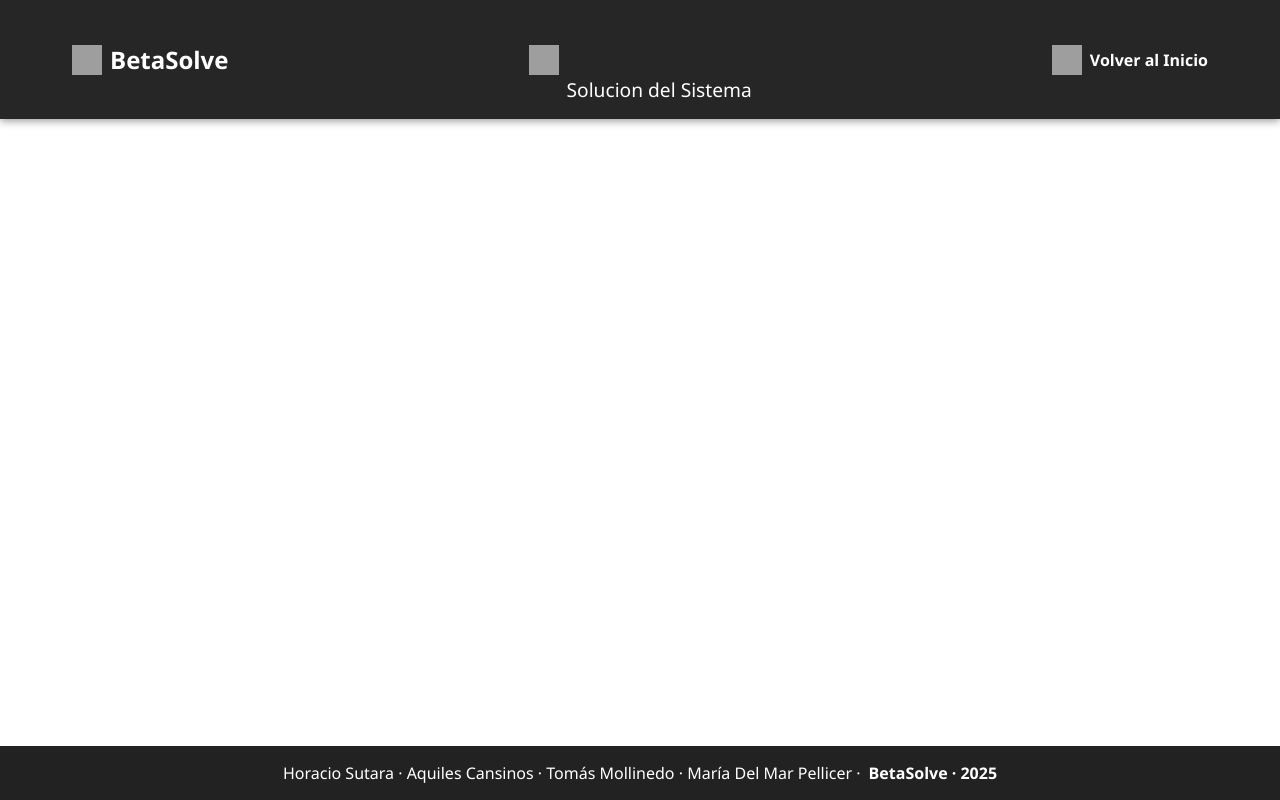
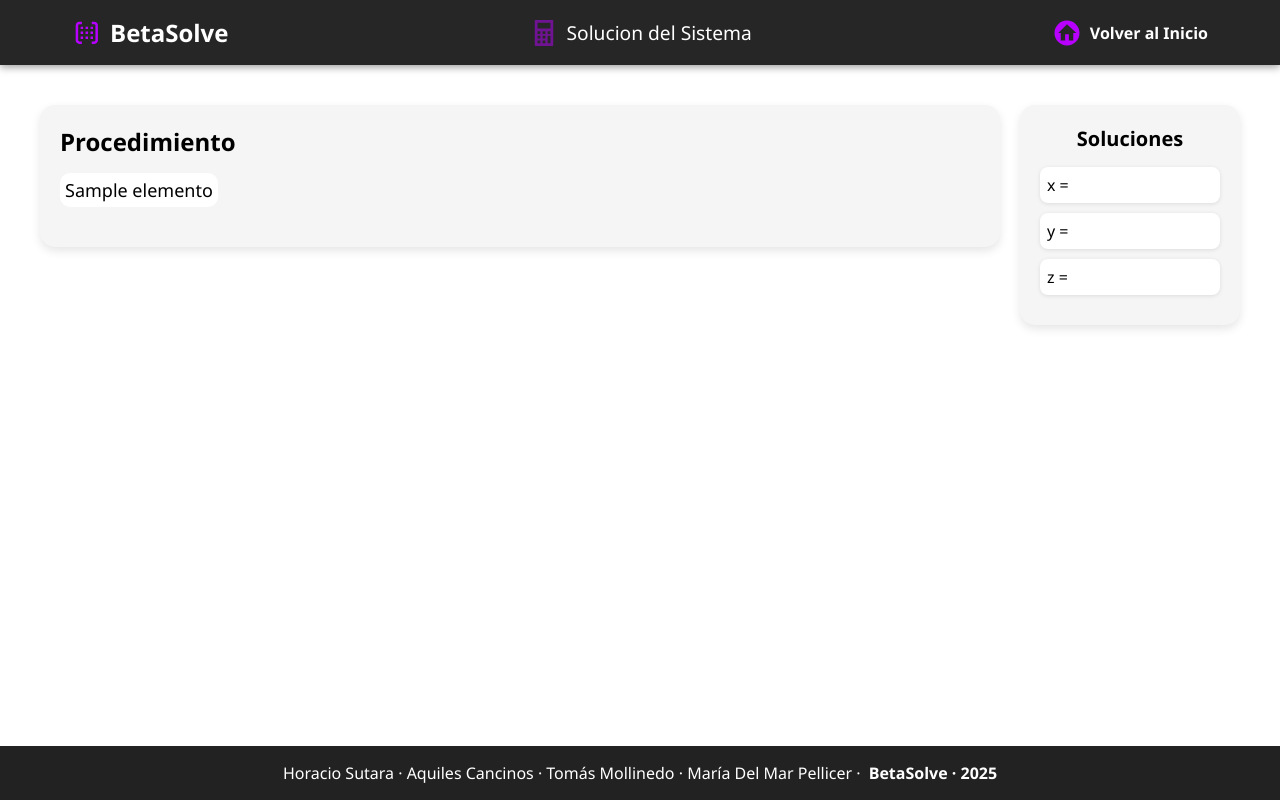
Before and after one commit to Horacio-Sutara/Calculadora, a Flask app: template app/templates/solucion_sistema.html in a window 1280 px wide. Run offline with Flask 3, Linux system fonts and the light colour scheme; the template is opened without the code that fills it: most values are stand-ins (such as "Sample title", 1, 10 or a date in 2020); grey boxes are pictures that could not be loaded.

Commit message:
Agregando estilos al sistema

```diff
--- a/app/app.py
+++ b/app/app.py
@@ -39,6 +39,20 @@ def calcular_raices():
 def sistemas_ecuaciones():
     return render_template('sistemas.html')
 
+@app.route('/solucion_sistema')
+def solucion_sistema():
+    matrices = [
+        [[1, 2, 3.22], [3.2, 4, 4], [3, 4, 5]],
+        [[5, 6, 7], [8, 9, 10], [3.2, 5, 1]],
+        [[5, 3, 2], [1, 2, 10], [1, 5, 2]],
+        [[5, 3, 2], [1, 2, 10], [1, 5, 2]],
+        [[5, 3, 2], [1, 2, 10.2], [1.2, 5, 2]],
+        [[5, 3, 2], [1, 2, 10], [1, 5, 2]],
+        [[5, 3, 2], [1, 2, 10], [1, 5, 2]],
+    ]
+    letras = [f"Matriz {chr(65 + i)}" for i in range(len(matrices))]  # ['Matriz A', 'Matriz B', 'Matriz C']
+    soluciones = ['x = ...', 'y = ...', 'z = ...']
+    return render_template('solucion_sistema.html', matrices=matrices, letras=letras, soluciones=soluciones)
 
 if __name__ == '__main__':
     app.run(debug=True, port=5000)  # Ejecuta la app en modo de desarrollo en el puerto 5000
--- a/app/static/css/solucion_sistema.css
+++ b/app/static/css/solucion_sistema.css
@@ -63,6 +63,106 @@ header {
 .nav-link:hover {
     color: #c78eff;
 }
+/* === Section del body === */
+
+.contenido {
+    width: 100%;
+    display: flex;
+    justify-content: space-between;
+    align-items: flex-start;
+    padding: 40px;
+    gap: 20px;
+}
+.matrices-titulo{
+    margin-bottom: 15px;
+}
+.cuadro-matrices {
+    flex: 3;
+    background-color: #f5f5f5;
+    border-radius: 15px;
+    padding: 20px;
+    box-shadow: 0 4px 10px rgba(0, 0, 0, 0.1);
+    max-width: 100%;
+}
+
+.matrices-grid {
+    display: flex;
+    flex-wrap: wrap;
+    gap: 25px;
+    align-items: flex-start;
+    justify-content: flex-start;
+
+}
+.bloque-matriz {
+    display: flex;
+    align-items: center;
+    gap: 12px;
+    margin-bottom: 20px;
+    flex-shrink: 0;
+}
+.matriz-contenedor {
+    display: flex;
+    align-items: center;
+    justify-content: center;
+}
+
+.matriz-cuerpo {
+    display: flex;
+    flex-direction: column;
+    gap: 5px;
+}
+
+.fila {
+    display: flex;
+    gap: 10px;
+    justify-content: center;
+}
+
+.celda {
+    min-width: 30px;
+    padding: 5px;
+    font-size: 18px;
+    text-align: center;
+    background-color: white;
+    border-radius: 10px;
+}
+.flecha {
+    font-size: 28px;
+    font-weight: bold;
+    margin: 0 5px;
+    display: flex;
+    align-items: center;
+    color: #555;
+    justify-content: center;
+}
+/* ===Soluciones === */
+.cuadro-soluciones {
+    flex: 0 0 220px;
+    background-color: #f5f5f5;
+    border-radius: 15px;
+    padding: 20px;
+    box-shadow: 0 4px 10px rgba(0, 0, 0, 0.1);
+    animation: fadeIn 0.4s ease-out forwards;
+}
+
+.cuadro-soluciones h2 {
+    margin-bottom: 15px;
+    font-size: 20px;
+    text-align: center ;
+}
+
+ul {
+    list-style: none;
+    padding: 0;
+}
+
+ul li {
+    background-color: white;
+    padding: 7px;
+    border-radius: 8px;
+    margin-bottom: 10px;
+    box-shadow: 0 1px 4px rgba(0, 0, 0, 0.1);
+}
 
 /* === FOOTER === */
 footer {
@@ -82,18 +182,6 @@ footer {
 }
 
 
-/* === ANIMACIÓN SUAVE === */
-@keyframes fadeIn {
-    from {
-        opacity: 0;
-        transform: translateY(20px);
-    }
-    to {
-        opacity: 1;
-        transform: translateY(0);
-    }
-}
-
 /* === MEDIA QUERIES === */
 @media screen and (max-width: 768px) {
     .menu {
@@ -108,6 +196,18 @@ footer {
         margin-bottom: 1rem;
     }
 }
+/* === ANIMACIÓN SUAVE === */
+@keyframes fadeIn {
+    from {
+        opacity: 0;
+        transform: translateY(20px);
+    }
+    to {
+        opacity: 1;
+        transform: translateY(0);
+    }
+}
+/* === Animacion de matrices === */
 @keyframes aparecer {
     from {
         opacity: 0;
@@ -118,3 +218,7 @@ footer {
         transform: scale(1);
     }
 }
+
+.aparecer {
+    animation: aparecer 0.4s ease-out forwards;
+}
--- a/app/static/js/sistemas.js
+++ b/app/static/js/sistemas.js
@@ -40,3 +40,29 @@ function generarSistema() {
         contenedor.appendChild(fila);
     }
 }
+//Boton para dirigirse al sistema
+function dirigir() {
+    document.getElementById('btn-calcular').addEventListener('click', function() {
+        window.location.href = '/solucion_sistema';
+    });
+}
+document.addEventListener('DOMContentLoaded', dirigir);
+
+//Animacion de aparacer las matrices
+
+document.addEventListener("DOMContentLoaded", function () {
+    const pasos = document.querySelectorAll(".paso");
+    let index = 0;
+
+    function mostrarPaso() {
+        if (index >= pasos.length) return;
+
+        const paso= pasos[index]
+        paso.style.display = "flex";
+        paso.classList.add("aparecer");
+        index++;
+        setTimeout(mostrarPaso, 300); // cada cuánto se muestra
+    }
+
+    mostrarPaso();
+});
--- a/app/templates/sistemas.html
+++ b/app/templates/sistemas.html
@@ -81,13 +81,13 @@
                 <button class="btn-math">.</button>
             </div>
         </div>
-        <button class="btn-raices">Calcular Raíces</button>
+        <button id="btn-calcular" class="btn-raices">Calcular Raíces</button>
     </div>
 
 </div>
     <footer>
         <div class="footer-content">
-            <p>Horacio Sutara · Aquiles Cansinos · Tomás Mollinedo · María Del Mar Pellicer · </p>
+            <p>Horacio Sutara · Aquiles Cancinos · Tomás Mollinedo · María Del Mar Pellicer · </p>
             <p><strong>BetaSolve · 2025</strong> </p>
         </div>
     </footer>
--- a/app/templates/solucion_sistema.html
+++ b/app/templates/solucion_sistema.html
@@ -3,36 +3,71 @@
 <head>
     <meta charset="UTF-8">
     <meta name="viewport" content="width=device-width, initial-scale=1.0">
-    <link rel="stylesheet" href="soluciones_raices.css">
-    <title>Document</title>
+    <link rel="stylesheet" href="{{ url_for('static', filename='css/solucion_sistema.css') }}">
+    <title>Solucion_Sistema</title>
 </head>
 <body>
     <header>
         <nav class="nav">
             <!-- Logo principal -->
             <div class="nav-section nav-logo">
-                <img src="../img/icono-logo.svg" alt="Ícono de BetaSolve" class="logo-icon">
+                <img src="{{ url_for('static', filename='Image/icono-logo.svg') }}" alt="Ícono de BetaSolve" class="logo-icon">
                 <span class="brand-name">BetaSolve</span>
             </div>
 
             <!-- Título de la calculadora -->
             <div class="nav-section nav-title">
-                <img src="../img/calculadora-icono.svg" alt="Ícono de calculadora" class="logo-icon">
+                <img src="{{ url_for('static', filename='Image/calculadora-icono.svg') }}" alt="Ícono de calculadora" class="logo-icon">
                 <h1 class="page-title">Solucion del Sistema</h1>
             </div>
 
             <!-- Enlace de regreso al inicio -->
             <div class="nav-section nav-home">
-                <img src="../img/home.svg" alt="Ícono de Home" class="logo-icon">
-                <a href="../Main_sobrenosotros/main.html" class="nav-link">Volver al Inicio</a>
+                <img src="{{ url_for('static', filename='Image/home.svg') }}" alt="Ícono de Home" class="logo-icon">
+                <a href="/" class="nav-link">Volver al Inicio</a>
             </div>
         </nav>
     </header>
+    <main class="contenido">
+        <!-- Sección de matrices -->
+        <section class="cuadro-matrices">
+            <h2 class="matrices-titulo">Procedimiento</h2>
+            <!-- Aca iria las matrices -->
+            <div class="matrices-grid" id="procedimiento">
+                {% for matriz in matrices %}
+                    <div class="bloque-matriz paso" style="display: none;">
+                        <div class="matriz-cuerpo">
+                            {% for fila in matriz %}
+                                <div class="fila">
+                                    {% for elemento in fila %}
+                                        <div class="celda">{{ elemento }}</div>
+                                    {% endfor %}
+                                </div>
+                            {% endfor %}
+                        </div>
+                        {% if not loop.last %}
+                            <div class="flecha">→</div>
+                        {% endif %}
+                    </div>
+                {% endfor %}
+            </div>
+        </section>
+        <!-- Sección de soluciones -->
+        <section class="cuadro-soluciones">
+            <h2>Soluciones</h2>
+            <ul>
+                <li>x = </li>
+                <li>y = </li>
+                <li>z = </li>
+            </ul>
+        </section>
+    </main>
     <footer>
         <div class="footer-content">
-            <p>Horacio Sutara · Aquiles Cansinos · Tomás Mollinedo · María Del Mar Pellicer · </p>
+            <p>Horacio Sutara · Aquiles Cancinos · Tomás Mollinedo · María Del Mar Pellicer · </p>
             <p><strong>BetaSolve · 2025</strong> </p>
         </div>
     </footer>
+    <script src="{{ url_for('static', filename='js/sistemas.js') }}"></script>
 </body>
 </html>
```
